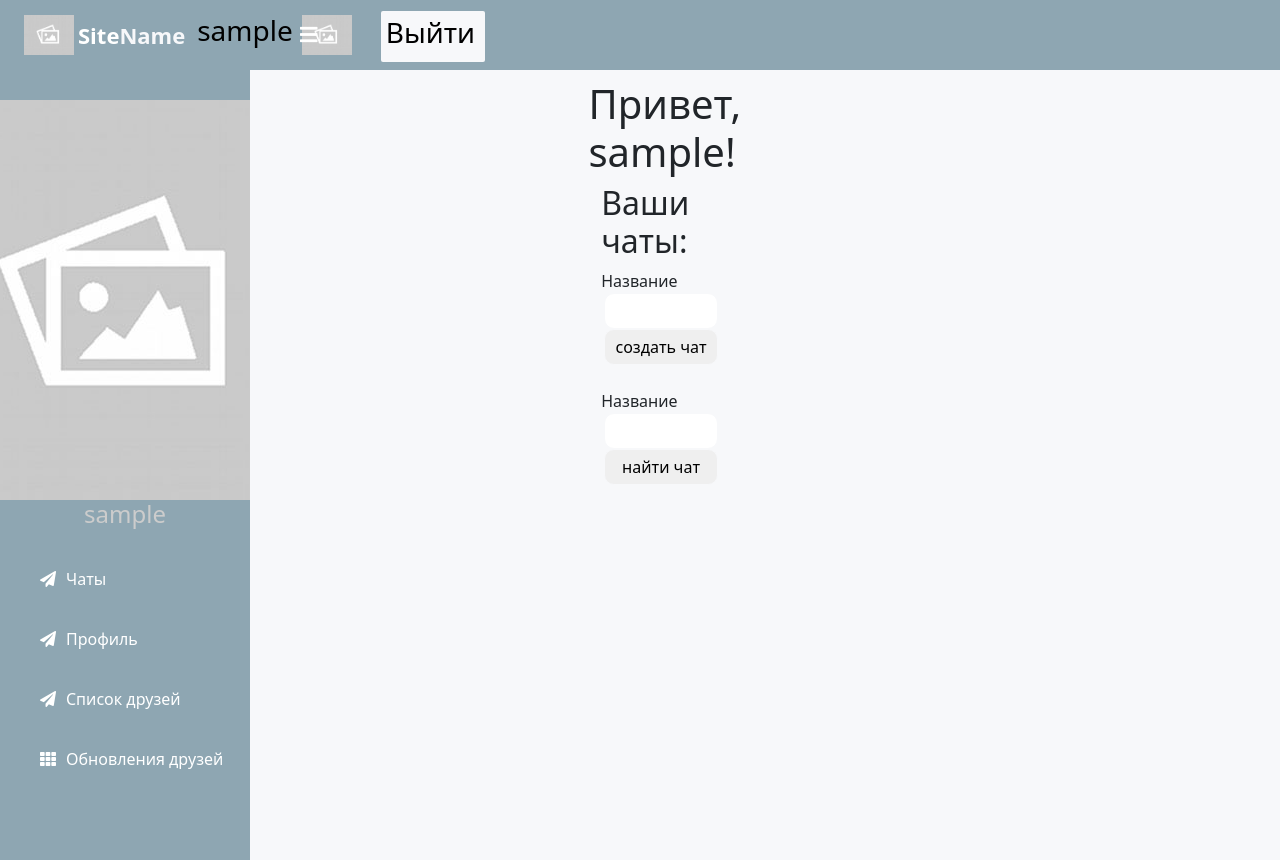
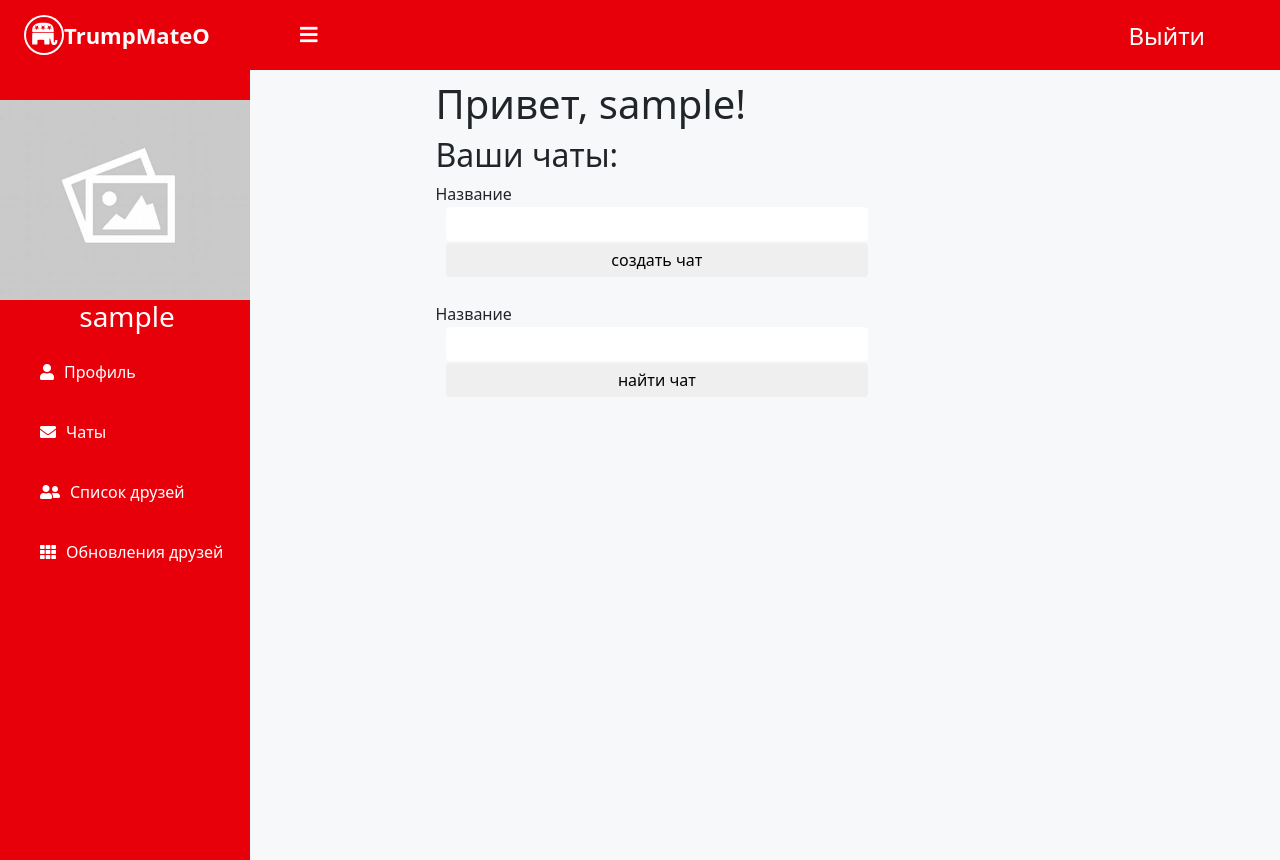
Before and after one commit to iesub/TRPPSite, a Flask app: page / in a window 1280 px wide. Run offline with Flask 2, Linux system fonts and the light colour scheme; the visitor is signed in with stand-in values (Sample User, id 1); data comes from the database, SQL or seed files in the repository; both versions use the stored data as it was after the commit; data that the repository does not hold is empty; some libraries are stand-ins or nearby versions.

Commit message:
релиз

```diff
--- a/app/static/common.css
+++ b/app/static/common.css
@@ -1,10 +1,10 @@
 .first_color{
-	background-color: #8ea6b2;
+	background-color: #e70009/*#8ea6b2*/;
 }
 
 body{
 	padding: 0px;
-	margin: 0px;
+	margin-left: 0px;
 	background-color: #f7f8fa;
 }
 /*
@@ -52,21 +52,23 @@ header{
 
 .user-information div{
 	height: 100%;
-	display: flex;
+	/*display: flex;*/
 	padding-left: 4px;
 }
 
 .user-information{
 	height: 100%;
-	display: flex;
+	/*display: flex;*/
 }
-
+/*
 .content{
 	display: flex;
 	padding-top: 10px;
-	/*width: 100%;*/
+	width: 100%;
 	justify-content: center;
 }
+*/
+
 
 .site-nav{
 	display: flex;
@@ -78,8 +80,13 @@ header{
 
 .main-part{
 	width: 50%;
-	display: flex;
+	/*display: flex;*/
 	align-items: center;
 	flex-direction: column;
 	margin-left: 10px;
 }
+.responsive {
+	display: block;
+    max-width: 100%;
+    height: auto;
+}
--- a/app/static/menu.css
+++ b/app/static/menu.css
@@ -9,7 +9,7 @@ body{
 header{
   z-index: 1;
   position: fixed;
-  background: #8ea6b2;
+  background: #e70009/*#8ea6b2*/;
   padding: 20px;
   width: calc(100% - 0%);
   top: 0;
@@ -37,27 +37,31 @@ header{
 
 .logout_btn{
   padding: 5px;
-  background: #f7f8fa;
+  background: #e70009/*#f7f8fa*/;
   text-decoration: none;
   float: right;
   margin-top: 3px;
   margin-right: 50px;
+  margin-top: -33px;
   border-radius: 2px;
   font-size: 10px;
   font-weight: 600;
-  color: #fff;
   transition: 0.5s;
   transition-property: background;
 }
 
+.logout_btn h4{
+  color: white;
+}
+
 .logout_btn:hover{
-  background: #f7f8fa;
+  background: #e70009/*#f7f8fa*/;
 }
 
 .sidebar{
   z-index: 1;
   top: 0;
-  background: #8ea6b2;
+  background: #e70009/*#8ea6b2*/;
   margin-top: 70px;
   padding-top: 30px;
   position: fixed;
@@ -75,7 +79,14 @@ header{
   justify-content: center;
   align-items: center;
 }
+/*.user-information{
+  margin-left: 1100px;
+}*/
+.user-information h3{
+  color: white;
+}
 
+}
 .sidebar .profile_info .profile_image{
   width: 100px;
   height: 100px;
@@ -165,7 +176,7 @@ label #sidebar_btn:hover{
 
 .mobile_nav{
   display: none;
-  background-color: #8ea6b2;
+  background-color: #e70009/*#8ea6b2*/;
 }
 
 .content .card p{
@@ -188,7 +199,7 @@ label #sidebar_btn:hover{
   }
 
   .content{
-    margin-left: 0;
+    margin-left: 30px;
     margin-top: 0;
     padding: 10px 20px;
     transition: 0s;
@@ -204,7 +215,7 @@ label #sidebar_btn:hover{
   }
 
   .nav_bar{
-    background: #8ea6b2;
+    background: #e70009/*#8ea6b2*/;
     width:calc(100% - 0px);
     margin-top: 70px;
     display: flex;
@@ -232,7 +243,7 @@ label #sidebar_btn:hover{
   }
 
   .mobile_nav_items{
-    background: #8ea6b2;
+    background: #e70009/*#8ea6b2*/;
     display: none;
   }
 
--- a/app/static/messages.css
+++ b/app/static/messages.css
@@ -1,13 +1,13 @@
 .friends-messages{
 	padding-left: 5%;
-	width: 60%;
+	width: 100%;
 }
 
 .chat-instance{
 	display: flex;
 	flex-direction: row;
 	align-items: center;
-	width: 90%;
+	width: 100%;
 	margin-left: 2%;
 	border: 1px solid #f7f8fa;
 	padding: 5px;
@@ -24,16 +24,17 @@
 
 .chat-image img{
 	height: 50px;
+	margin-bottom: 15px;
 }
 
 .invite-block {
 	padding-left: 3px;
-	width: 40%;
+	width: 20%;
 }
 
 .notification-block {
 	padding-left: 3px;
-	width: 150%;
+	width: 20%;
 }
 
 .not-block:hover{
@@ -88,5 +89,6 @@ chat-message{
 	margin-left: 2%;
 	border: 1px solid #f7f8fa;
 	padding: 5px;
-	border-radius: 10px;
+	border-radius: 5px;
+
 }
--- a/app/static/profile.css
+++ b/app/static/profile.css
@@ -13,8 +13,13 @@
 }
 
 .avatar-change img{
-	height:200px;
+	max-width: 256px;
+
+	height: auto;
+	margin-bottom: 10px;
 }
+	/*height:200px;*/
+
 
 .avatar-change p{
 	border: 2px solid black;
@@ -24,7 +29,7 @@
 }
 
 .avatar-change p:hover{
-	background-color: #c3ccd3;
+	background-color: #fff;
 }
 
 .information-block{
--- a/app/templates/base.html
+++ b/app/templates/base.html
@@ -7,6 +7,7 @@
     {% endif %}
     <meta charset="UTF-8">
     <meta name="viewport" content="width=device-width, initial-scale=1">
+    <link rel="shortcut icon" href="../static/GOP_Square.svg">
     <link href="https://cdn.jsdelivr.net/npm/bootstrap@5.0.0-beta3/dist/css/bootstrap.min.css" rel="stylesheet"
           integrity="sha384-eOJMYsd53ii+scO/bJGFsiCZc+5NDVN2yr8+0RDqr0Ql0h+rP48ckxlpbzKgwra6" crossorigin="anonymous">
     <link rel="stylesheet" href="../static/autorization.css" type="text/css"/>
@@ -51,52 +52,61 @@
             text-decoration: underline;
             color: black;
         }
+
+        textarea {
+            resize: both;
+        }
     </style>
 </head>
 <body>
 <input type="checkbox" id="check">
 <!--header area start-->
 <header>
+    <div class="raw">
+
+        <!--<label for="check">
+            <i class="fas fa-bars" id="sidebar_btn"></i>
+        </label>
+        -->
+
+        <div class="left_area">
+            <div class="name-logo">
+                <div>
+                    <img src="../static/GOP_Square.svg" class="responsive"/> <!-- Лого сайта -->
+                </div>
+                <h3>Trump<span>Mate</span>O</h3>
                 <label for="check">
                     <i class="fas fa-bars" id="sidebar_btn"></i>
                 </label>
-
-            <div class="name-logo">
-                <div>
-                    <img src="../static/empty.jpg"/> <!-- Лого сайта -->
+            </div>
         </div>
 
-            <div class="left_area">
-                <h3>Site<span>Name</span></h3>
-            </div>
 
-            <div class="right_area">
+        <div class="user-information">
+            {% if current_user.is_authenticated %}
 
 
-                {% if current_user.is_authenticated %}
-                    <div class="user-information"
-                         onclick="location.href='{{ url_for('user', username=current_user.username) }}';">
-                        <div>
-                            <h3>{{ current_user.username }}</h3>
-                        </div>
-                        <div>
-                            {% if current_user.get_image() == None %}
-                                <img src="../static/empty.jpg">
+                {#                         onclick="location.href='{{ url_for('user', username=current_user.username) }}';">#}
+                {#                        <div>#}
+                {#                            <h3>{{ current_user.username }}</h3>#}
+                {#                        </div>#}
+                {#                        <div>#}
+                {#                            {% if current_user.get_image() == None %}#}
+                {#                                <img src="../static/empty.jpg" class="responsive">#}
+                {#                            {% else %}#}
+                {#                                <img src="data:'image/jpg';base64,{{ current_user.get_image() }}" class="responsive">#}
+                {#                            {% endif %}#}
+                {#                        </div>#}
+
+                {% if current_user.is_anonymous %}
+                    <a href="{{ url_for('login') }}" class="logout_btn"><h4>Войти</h4></a>
                 {% else %}
-                                <img src="data:'image/jpg';base64,{{ current_user.get_image() }}">
-                            {% endif %}
-                        </div>
-                        <div>
-                            {% if current_user.is_anonymous %}
-                                <a href="{{ url_for('login') }}" class="logout_btn"><h3>Войти</h3></a>
-                            {% else %}
-                                <a href="{{ url_for('logout') }}" class="logout_btn"><h3>Выйти</h3></a>
+                    <a href="{{ url_for('logout') }}" class="logout_btn"><h4>Выйти</h4></a>
+
                 {% endif %}
                 </div>
 
-                    </div>
             {% endif %}
-            </div>
     </div>
 </header>
 <!--header area end-->
@@ -106,13 +116,15 @@
         <i class="fa fa-bars nav_btn"></i>
     </div>
     <div class="mobile_nav_items">
-            <a href="{{ url_for('index') }}"><i class="fas fa-paper-plane"></i><span>Чаты</span></a>
+
         {% if not current_user.is_anonymous %}
             <a href="{{ url_for('user', username=current_user.username) }}"><i
-                    class="fas fa-paper-plane"></i><span>Профиль</span></a>
+                    class="fas fa-user"></i><span>Профиль</span></a>
+            <a href="{{ url_for('index') }}"><i class="fas fa-envelope"></i><span>Чаты</span></a>
+            <a href="{{ url_for('list_of_friends') }}"><i class="fas fa-user-friends"></i><span>Список друзей</span></a>
+            <a href="{{ url_for('news') }}"><i class="fas fa-th"></i><span>Обновления друзей</span></a>
         {% endif %}
-            <a href="{{ url_for('list_of_friends') }}"><i class="fas fa-paper-plane"></i><span>Список друзей</span></a>
-            <a href="{{ url_for('news') }}"><i class="fas fa-th"></i><span>Обновления друзей</span></a>
+
 
     </div>
 </div>
@@ -122,20 +134,27 @@
     <div class="profile_info">
         {% if current_user.is_authenticated %}
             {% if current_user.get_image() == None %}
-                    <img src="../static/empty.jpg">
+                <img src="../static/empty.jpg" class="responsive">
             {% else %}
-                    <img src="data:'image/jpg';base64,{{ current_user.get_image() }}">
+                <img src="data:'image/jpg';base64,{{ current_user.get_image() }}" class="responsive">
             {% endif %}
-                <h4>{{ current_user.username }}</h4>
+            <div class="user-information"
+                 onclick="location.href='{{ url_for('user', username=current_user.username) }}';">
+                <div>
+                    <h3>{{ current_user.username }}</h3>
+                </div>
+            </div>
         {% endif %}
     </div>
-        <a href="{{ url_for('index') }}"><i class="fas fa-paper-plane"></i><span>Чаты</span></a>
+
     {% if not current_user.is_anonymous %}
         <a href="{{ url_for('user', username=current_user.username) }}"><i
-                class="fas fa-paper-plane"></i><span>Профиль</span></a>
+                class="fas fa-user"></i><span>Профиль</span></a>
+        <a href="{{ url_for('index') }}"><i class="fas fa-envelope"></i><span>Чаты</span></a>
+        <a href="{{ url_for('list_of_friends') }}"><i class="fas fa-user-friends"></i><span>Список друзей</span></a>
+        <a href="{{ url_for('news') }}"><i class="fas fa-th"></i><span>Обновления друзей</span></a>
     {% endif %}
-        <a href="{{ url_for('list_of_friends') }}"><i class="fas fa-paper-plane"></i><span>Список друзей</span></a>
-        <a href="{{ url_for('news') }}"><i class="fas fa-th"></i><span>Обновления друзей</span></a>
+
 </div>
 <!--sidebar end-->
 
--- a/app/templates/index.html
+++ b/app/templates/index.html
@@ -2,9 +2,10 @@
 
 {% block content %}
 
-    <div class="row">
-        <div class="col-lg-9 col-md-9 col-sm-9">
-            <div class='main-part'>
+    <div class="container">
+        <div class="row justify-content-center">
+            <div class='main-part '>
+
                 <h1>Привет, {{ current_user.username }}!</h1>
                 <h2>Ваши чаты:</h2>
                 <form action="" method="post" novalidate>
@@ -30,21 +31,24 @@
                             <div class="chat-image">
                                 {% if chat.name.find('none') == -1 %}
                                     {% if chat.get_image() == None %}
-                                <img src="../static/empty.jpg">
+                                        <img src="../static/empty.jpg" class="responsive">
                                     {% else %}
-                                <img src="data:'image/jpg';base64,{{ chat.get_image() }}">
+                                        <img src="data:'image/jpg';base64,{{ chat.get_image() }}"
+                                             class="responsive">
                                     {% endif %}
                                 {% elif chat.users[0] == current_user %}
                                     {% if chat.users[1].get_image() == None %}
-                                <img src="../static/empty.jpg">
+                                        <img src="../static/empty.jpg" class="responsive">
                                     {% else %}
-                                <img src="data:'image/jpg';base64,{{ chat.users[1].get_image() }}">
+                                        <img src="data:'image/jpg';base64,{{ chat.users[1].get_image() }}"
+                                             class="responsive">
                                     {% endif %}
                                 {% else %}
                                     {% if chat.users[0].get_image() == None %}
-                                <img src="../static/empty.jpg">
+                                        <img src="../static/empty.jpg" class="responsive">
                                     {% else %}
-                                <img src="data:'image/jpg';base64,{{ chat.users[0].get_image() }}">
+                                        <img src="data:'image/jpg';base64,{{ chat.users[0].get_image() }}"
+                                             class="responsive">
                                     {% endif %}
                                 {% endif %}
                             </div>
@@ -67,10 +71,6 @@
                     {% endfor %}
                 </div>
             </div>
-            </div>
-
-
-            <div class="col-lg-3 col-md-3 col-sm-3">
             <div class="notification-block">
                 {% if count > 0 %}
                     <div class="card text-black bg-light mb-3">
@@ -86,14 +86,15 @@
                                 <p class="card-text"><a
                                         href="{{ url_for('decline_the_invitation', invitation_id=invitation.id) }}">Отклонить
                                     приглашение</a></p>
+
+                                </div>
+                            {% endfor %}
+                            </div>
+                        </div>
+                {% endif %}
             </div>
         </div>
     </div>
 
 
-                                {% endfor %}
-                    {% endif %}
-                </div>
-            </div>
-        </div>
 {% endblock %}
--- a/app/templates/login.html
+++ b/app/templates/login.html
@@ -1,7 +1,9 @@
 {% extends "base.html" %}
 
 {% block content %}
-    <div class = 'main-part'>
+    <div class="container">
+        <div class="row justify-content-center">
+            <div class='main-part'>
                 <h1>Войти</h1>
                 <form action="" method="post">
                     {{ form.hidden_tag() }}
@@ -24,4 +26,6 @@
                 </form>
                 <p>Новый пользователь? <a href="{{ url_for('register') }}">Нажмите, чтобы зарегистрироваться!</a></p>
             </div>
+        </div>
+    </div>
 {% endblock %}
--- a/app/templates/register.html
+++ b/app/templates/register.html
@@ -1,7 +1,9 @@
 {% extends "base.html" %}
 
 {% block content %}
-    <div class = 'main-part'>
+    <div class="container">
+        <div class="row justify-content-center">
+            <div class='main-part'>
                 <h1>Регистрация</h1>
                 <form action="" method="post">
                     {{ form.hidden_tag() }}
@@ -36,4 +38,6 @@
                     <p>{{ form.submit() }}</p>
                 </form>
             </div>
+        </div>
+    </div>
 {% endblock %}
--- a/requirements.txt
+++ b/requirements.txt
@@ -13,6 +13,8 @@ Flask-Login==0.5.0
 Flask-Migrate==2.6.0
 Flask-SQLAlchemy==2.4.4
 Flask-WTF==0.14.3
+gevent== 21.1.2
+Gunicorn==20.1.0
 idna==2.10
 imagesize==1.2.0
 itsdangerous==1.1.0
--- /dev/null
+++ b/runtime.txt
@@ -0,0 +1 @@
+python-3.8.0
```
Also changed, not shown: app/templates/chat.html (+9 -5 lines), app/templates/list_of_friends.html (+32 -16 lines), app/templates/news.html (+14 -8 lines), app/templates/user.html (+55 -30 lines), app.db, app.py (line endings or trailing spaces), app/static/GOP_Square.svg (added), app/static/GOP_logo.svg.png (added), app/static/trump.jpg (added), 1 other file. Lines whose indentation alone changed are shown as unchanged.
